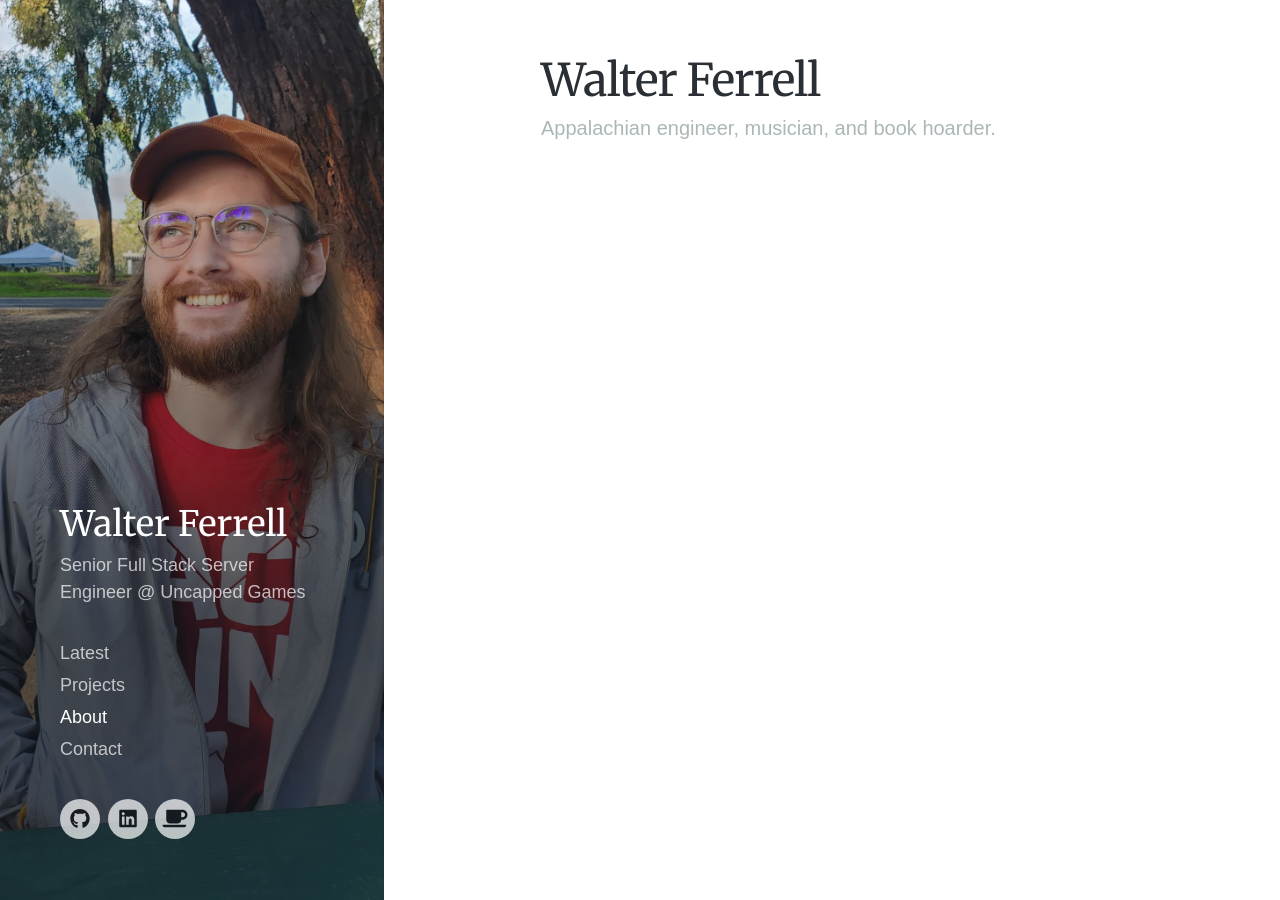
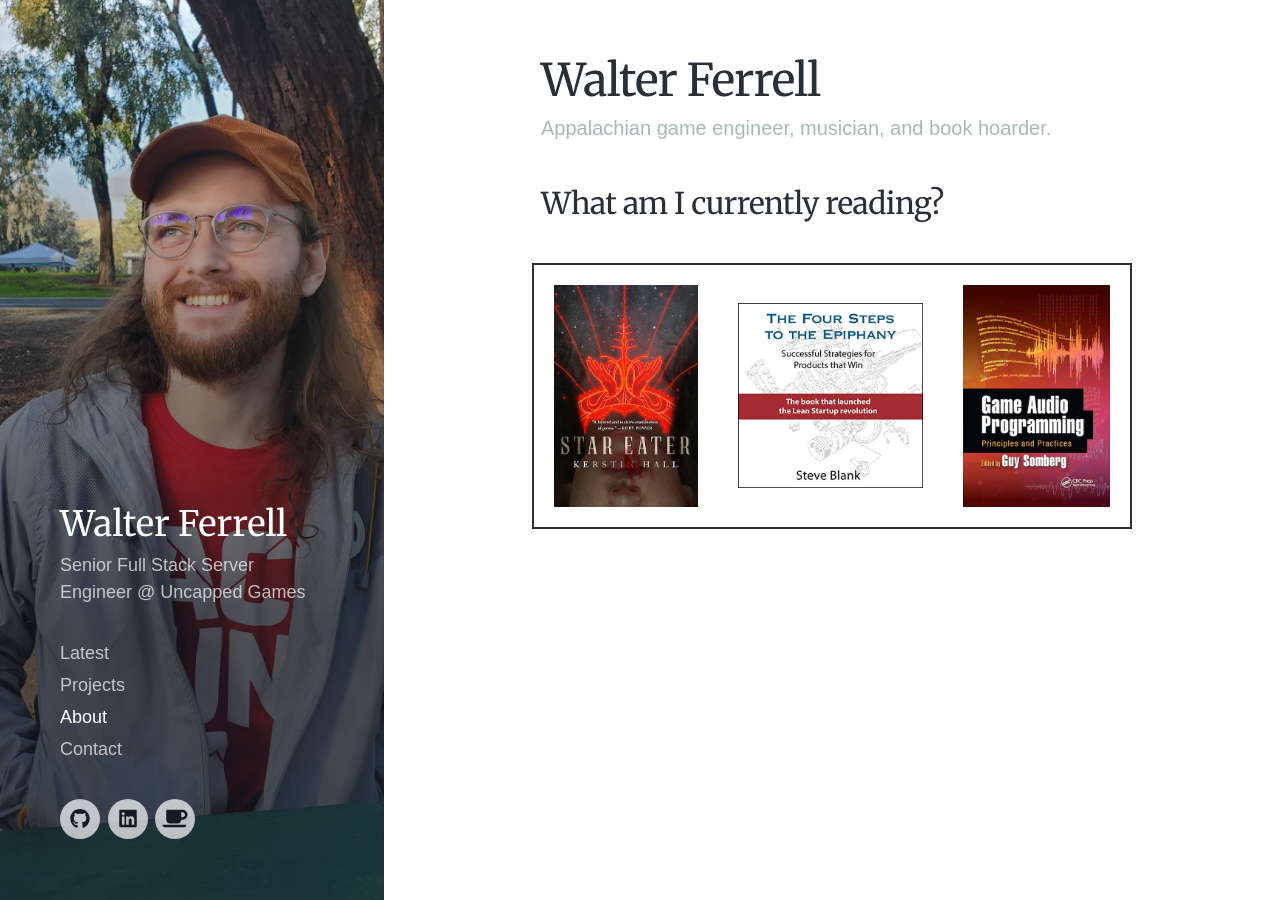
Before and after one commit to mtnbonez/mtnbonez.github.io, a Jekyll site: the page built from _pages/about.md, in a window 1280 px wide and 900 px high. Built offline with Jekyll 4.4.1, drawn with Linux system fonts in a browser that asks for light colours; nearby versions of some CDN libraries; some web fonts are replaced.

Commit message:
Some book info & google header metadata

```diff
--- a/_layouts/default.html
+++ b/_layouts/default.html
@@ -14,6 +14,7 @@
 
 	- - - - - - - - - - - - - - - - - - - - - - - - - - - - - - - - -->
 
+	<meta name="google-site-verification" content="Qw76TwH4PQ7g-PZmOscEA-41ZPqbBoN2TUUCqNA_iFA" />
 
 	<meta charset="utf-8">
 	<meta http-equiv="X-UA-Compatible" content="IE=edge,chrome=1">
--- a/_pages/about.md
+++ b/_pages/about.md
@@ -1,6 +1,10 @@
 ---
 title: Walter Ferrell
-subtitle: Appalachian engineer, musician, and book hoarder.
+subtitle: Appalachian game engineer, musician, and book hoarder.
 description: All about me.
 featured_image: /images/index/nerdLookingIntoTheDistance.jfif
 ---
+
+### What am I currently reading?
+
+| [![](/images/about/StarEater.jpeg)](https://www.google.com/books/edition/Star_Eater/fnRUEAAAQBAJ) | [![](/images/about/FourStepsToTheEpiphany.jpg)](https://www.google.com/books/edition/The_Four_Steps_to_the_Epiphany/7p_ODwAAQBAJ)  | [![](/images/about/GameAudioProgramming.jpeg)](https://www.google.com/books/edition/Game_Audio_Programming/6y2LDQAAQBAJ) |
```
Also changed, not shown: images/about/FourStepsToTheEpiphany.jpg (added), images/about/GameAudioProgramming.jpeg (added), images/about/StarEater.jpeg (added), 1 other file.
